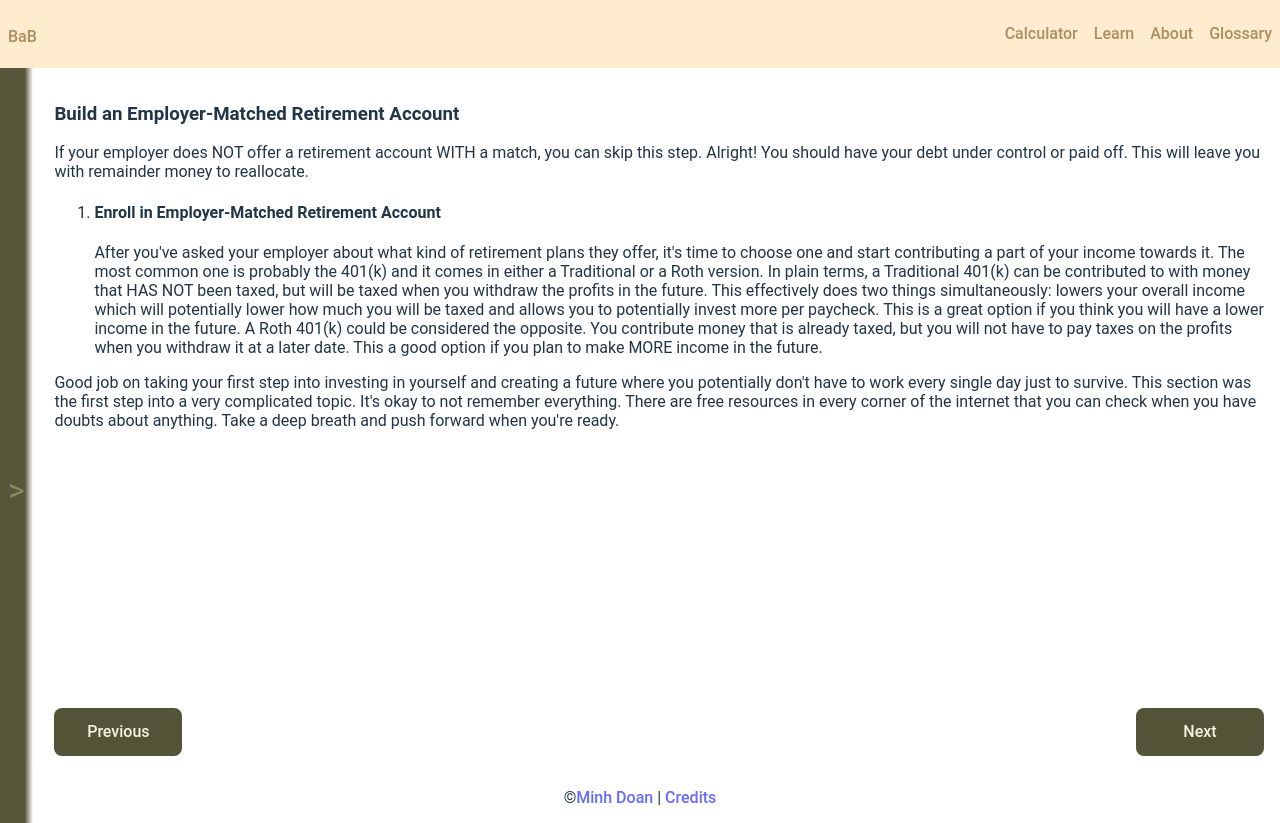
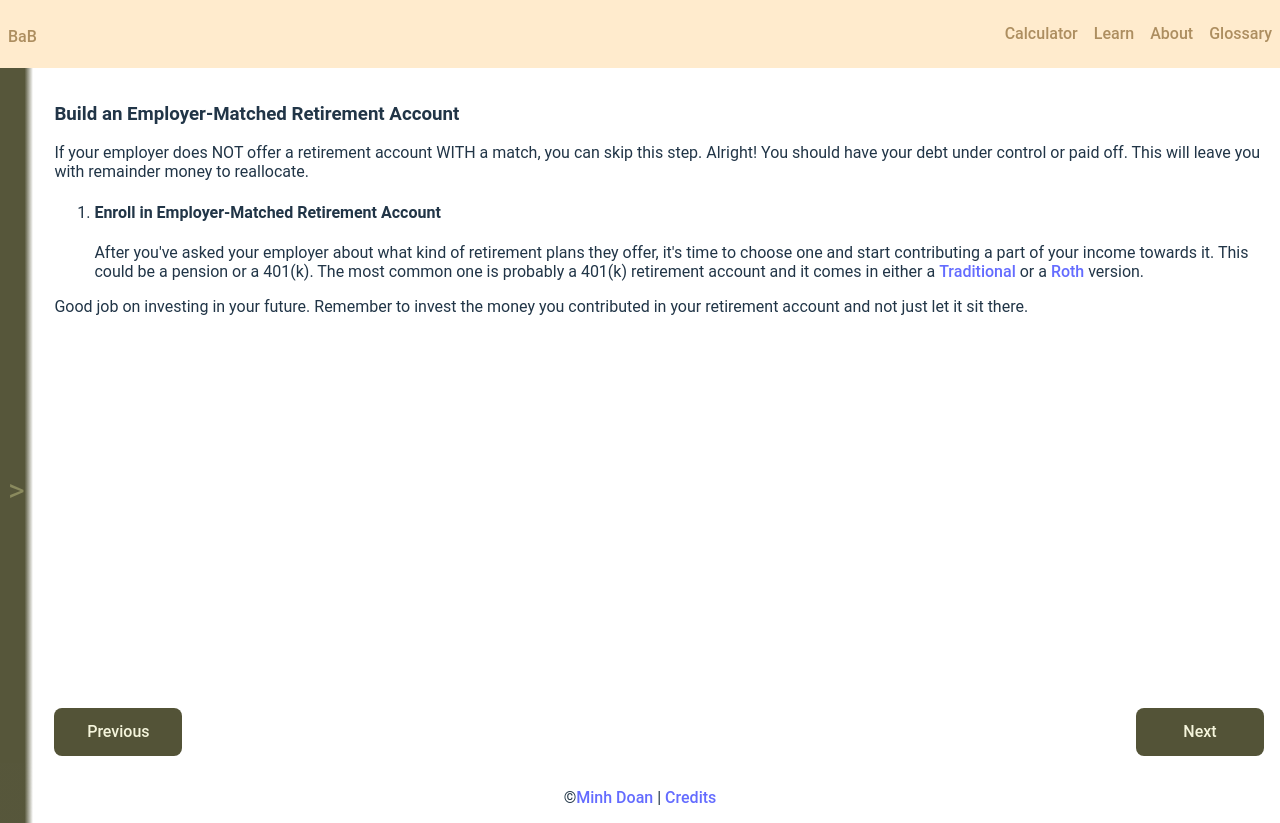
Before and after one commit to doanaminh/build-a-budget, a React (Vite) app in the folder client/: page /learn-employer-intro in a window 1280 px wide. Built offline with nearby package versions, Linux system fonts and the light colour scheme; a web font is replaced by a local one.

Commit message:
added term components to retirement account learn page

```diff
--- a/client/src/pages/learn/Learn-Employer-Intro.tsx
+++ b/client/src/pages/learn/Learn-Employer-Intro.tsx
@@ -1,6 +1,7 @@
 import Button from "../../components/Button";
 import { useNavigate } from "react-router-dom";
 import Sidebar from "../../components/Sidebar";
+import Term from "../../components/Term";
 
 export default function () {
 
@@ -20,11 +21,21 @@ export default function () {
                             <ol>
                                 <li>
                                     <h4>Enroll in Employer-Matched Retirement Account</h4>
-                                    <p>After you've asked your employer about what kind of retirement plans they offer, it's time to choose one and start contributing a part of your income towards it. The most common one is probably the 401(k) and it comes in either a Traditional or a Roth version. In plain terms, a Traditional 401(k) can be contributed to with money that HAS NOT been taxed, but will be taxed when you withdraw the profits in the future. This effectively does two things simultaneously: lowers your overall income which will potentially lower how much you will be taxed and allows you to potentially invest more per paycheck. This is a great option if you think you will have a lower income in the future. A Roth 401(k) could be considered the opposite. You contribute money that is already taxed, but you will not have to pay taxes on the profits when you withdraw it at a later date. This a good option if you plan to make MORE income in the future.</p>
+                                    <p>After you've asked your employer about what kind of retirement plans they offer, it's time to choose one and start contributing a part of your income towards it. This could be a pension or a 401(k). The most common one is probably a 401(k) retirement account and it comes in either a{' '}
+                                    <Term
+                                    term="Traditional"
+                                    definition="Retirement account that allows you to contribute with money from your paycheck before any deductions. This will lower your income and possibly affect your placement in the tax bracket. Because of this, you will be taxed when you withdraw any profits from the account. The amount withdrawn will be added to your income and taxed accordingly to your tax bracket of that year."
+                                    />
+                                    {' '}or a{' '}
+                                    <Term
+                                    term="Roth"
+                                    definition="Retirement account that allows you to contribute with after-tax money. This means with the money left after taxes have been deducted from your paycheck. This allows you to withdraw any profits free of taxes."
+                                    />
+                                    {' '}version.</p>
                                 </li>
                             </ol>
                         </article>
-                        <p>Good job on taking your first step into investing in yourself and creating a future where you potentially don't have to work every single day just to survive. This section was the first step into a very complicated topic. It's okay to not remember everything. There are free resources in every corner of the internet that you can check when you have doubts about anything. Take a deep breath and push forward when you're ready.</p>
+                        <p>Good job on investing in your future. Remember to invest the money you contributed in your retirement account and not just let it sit there.</p>
                     </article>
                     <article className="buttons">
                         <Button
```
